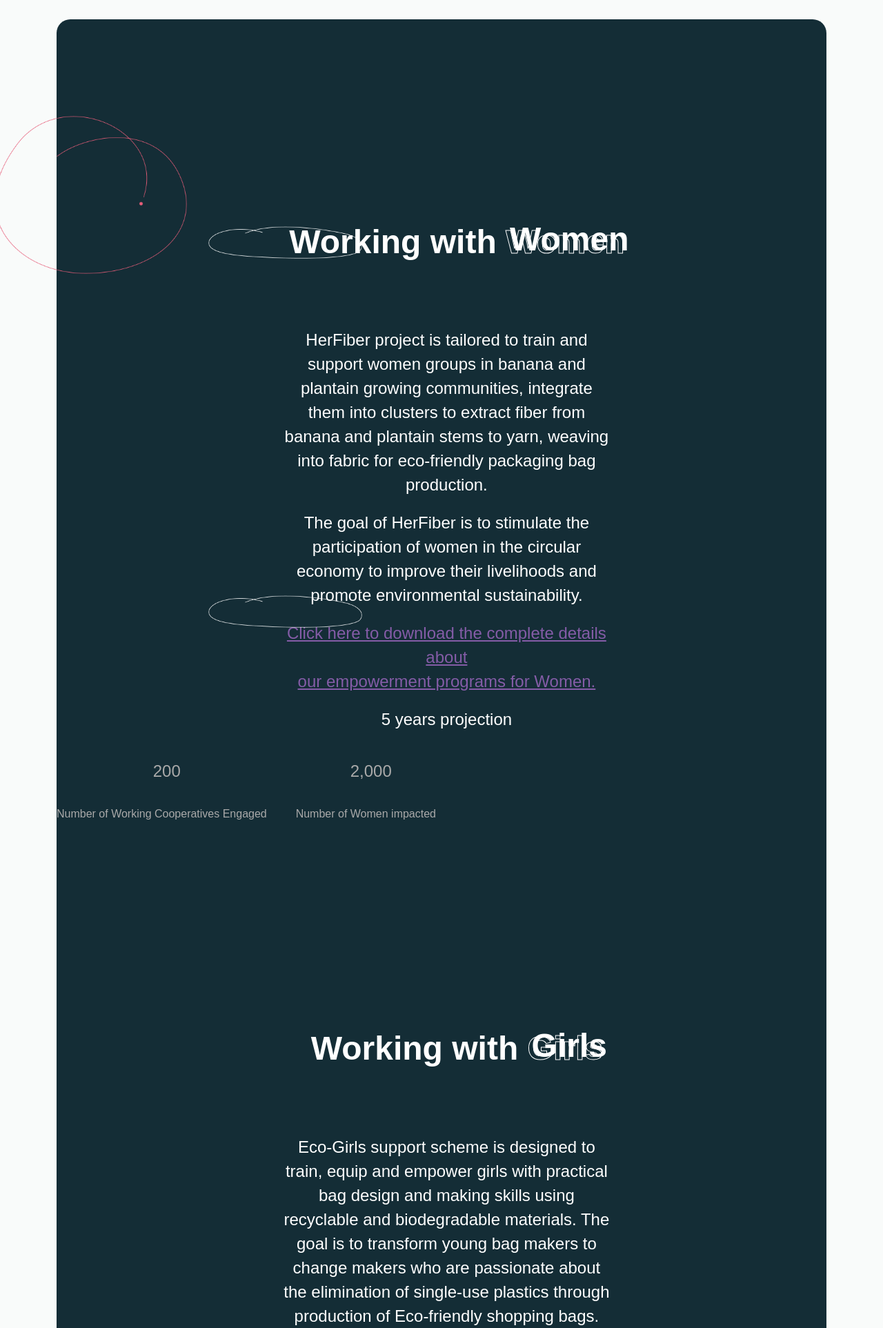
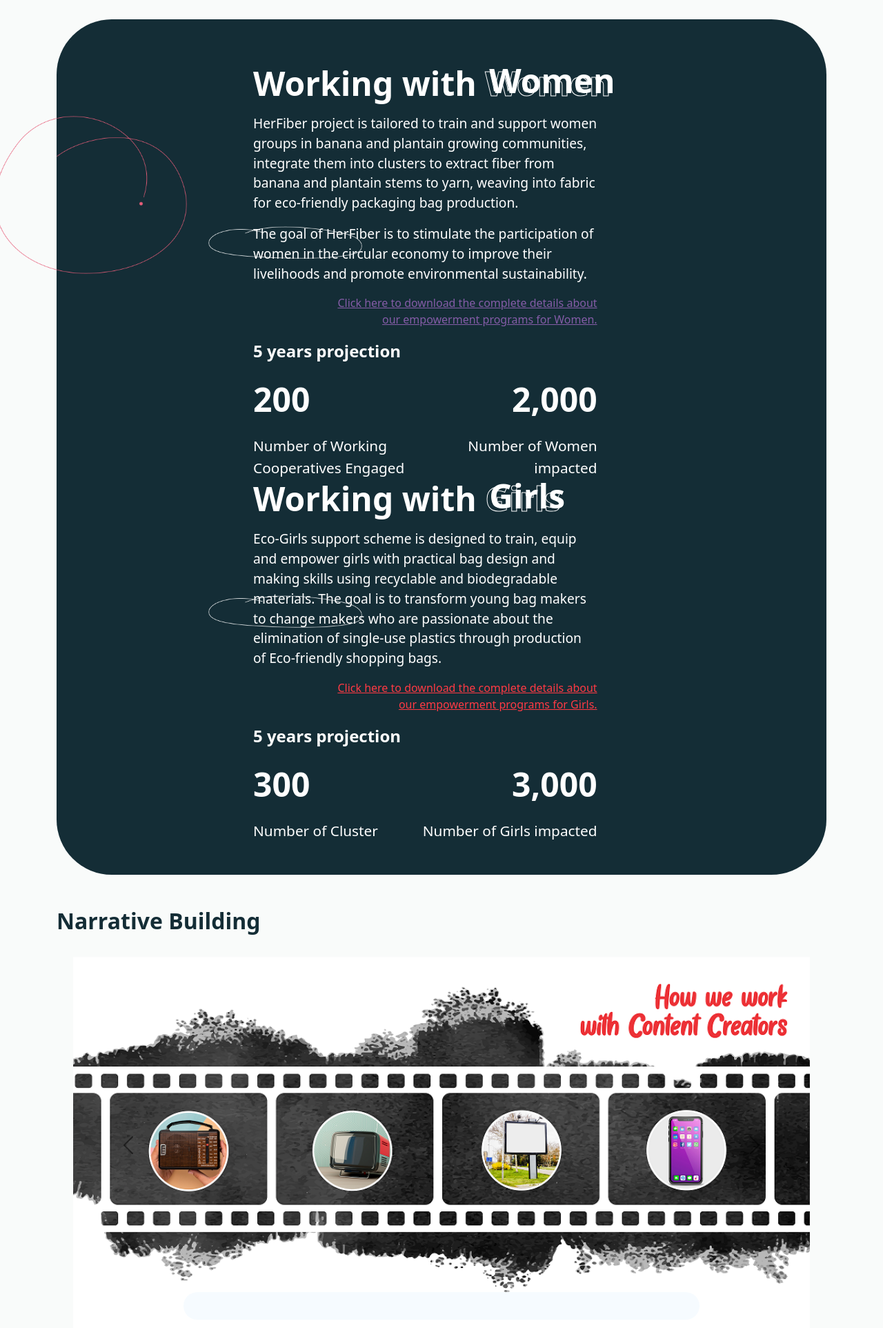
Before and after one commit to prezine/shoppersbag.co, a PHP site: page /impact.html in a window 1280 px wide. Shown: the part 258-2183 px from the top of the page at 69% size. Run offline with PHP 8.4, Linux system fonts and the light colour scheme; some web fonts are replaced.

Commit message:
impact lg screen almost done

```diff
--- a/assets/css/impact.css
+++ b/assets/css/impact.css
@@ -45,19 +45,10 @@ body a, li{
     background-repeat: no-repeat;
     background-size: cover;
     margin: 0 auto;
-    border-radius: 20px !important;
+    border-radius: 80px !important;
 
 }
-.hero-text{
-    font-family: 'Avenir', sans-serif;
-    width: 100%;
-    padding: 0rem 15rem;
-    margin: 0 auto;
-}
-.hero-text--heading {
-    padding: 5.5rem 0px 1rem 0px!important;
 
-}
 .hero-text--heading span{
     color: transparent;
   text-shadow: 6px -4px 0px white;
@@ -66,21 +57,37 @@ body a, li{
 
 }
 
+.hero-text--body{
+    width: 60% !important;
+}
+.women-text{
+    font-size: 1.2rem !important;
+}
+.click-here a{
+    font-size: 1rem !important;
+}
+.years{
+    font-size: 1.5rem !important;
+}
+.engaged p{
+    font-size: 3rem !important;
 
-.hero-text--body{
-    max-width: 550px;
-    margin-top: 1rem;
-
+}
+.engaged span{
+    font-size: 1.3rem !important;
 }
 .sustainable{
     color: var(--purple);
+}
+.click-here{
+    color: #FF3A44;
 }
 
 .scribbling-impact{
     position: absolute;
     width: 25%;
     top: 140px;
-    left: -90px;
+    left: -90px !important;
 
 }
 .circular-scribbling{
@@ -95,11 +102,14 @@ body a, li{
     top: 835px;
     left: 220px;
 }
-.click-here{
-    color: #FF3A44;
-}
+
 
 /* slider */
+.slider-title{
+    font-size: 2rem !important;
+    color: var(--fontblue);
+    font-weight: 700;
+}
 
 .slider-main{
    /* background-color: whitesmoke; */
@@ -112,6 +122,12 @@ body a, li{
     padding: 4rem 4rem !important;
     object-fit: contain;
 
+}
+.carousel-text{
+    background-color: rgba(240, 248, 255, 0.574);
+    color:  var(--fontblue);
+    border-radius: 100px;
+    padding: 0 1rem;
 }
 
 /* content-creators */
@@ -292,46 +263,152 @@ footer li a:hover{
         display: none !important;
 
     }
+} */
+/* @media (min-width:768px){
+    .hero-text{
+        padding: 0rem;
     }
-@media (max-width:375px){
+    .content-title{
+        font-size: 2.1rem;
+        margin-bottom: 25px;
+    }
+    .slider-title{
+        font-weight: 500;
+    }
+   .plastic-report{
+        font-size: 1.5rem;
+   }
+} */
+@media (min-width:992px){
     .hero-text{
-        font-family: 'Avenir', sans-serif;
-        width: 100%;
-        padding: 0rem 0rem;
-        margin: 0 auto;
+        padding: 0rem;
     }
+    .content-title{
+        font-size: 2.5rem;
+        margin-bottom: 25px;
+    }
+    .slider-title{
+        font-weight: 700;
+    }
+    .plastic-report{
+        font-size: 1.2rem !important;
+   }
+
+}
+@media (min-width:1200px){
+
+
+    .hero-text--heading span{
+      color: transparent;
+      text-shadow: 6px -4px 0px white;
+      -webkit-text-stroke:1px white ;
+
+
+    }
+
+    .hero-text--body{
+        width: 60% !important;
+    }
+    .women-text{
+        font-size: 1.2rem !important;
+    }
+    .click-here a{
+        font-size: 1rem !important;
+    }
+    .years{
+        font-size: 1.5rem !important;
+    }
+    .engaged p{
+        font-size: 3rem !important;
+
+    }
+    .engaged span{
+        font-size: 1.3rem !important;
+    }
+    .sustainable{
+        color: var(--purple);
+    }
+    .click-here{
+        color: #FF3A44;
+    }
+
+    .scribbling-impact{
+        position: absolute;
+        width: 25%;
+        top: 140px;
+        left: -90px !important;
+
+    }
+    .circular-scribbling{
+        position: absolute;
+        width: 20%;
+        top: 300px;
+        left: 220px;
+    }
+    .circular-scribbling-1{
+        position: absolute;
+        width: 20%;
+        top: 835px;
+        left: 220px;
+    }
+
+
     /* slider */
+    .slider-title{
+        font-size: 2rem !important;
+        color: var(--fontblue);
+        font-weight: 700;
+    }
 
     .slider-main{
        /* background-color: whitesmoke; */
         min-height: 400px;
         border-radius: 10px;
-     margin: -30% !important;
+    }
+    .slider-img{
+        width: 100%;
+        height: 200px !important;
+        padding: 4rem 4rem !important;
+        object-fit: contain;
 
     }
+    .carousel-text{
+        background-color: rgba(240, 248, 255, 0.574);
+        color:  var(--fontblue);
+        border-radius: 100px;
+        padding: 0 1rem;
+    }
 
-    /* .slider-img{
-
-        width: 100%;
-        height: 350px !important;
-        padding: 0rem 0rem !important;
-
-    } */
-    .content-title{
-        font-size: 1.8rem;
-        margin-bottom: 25px;
-    }
-    .slider-title{
-        font-weight: 500;
-    }
-    .custom-container{
-        width: 100% !important;
+    /* content-creators */
+    .content-creators{
+       font-family: 'Avenir', sans-serif;
+       border: 2px solid white;
+       box-shadow: -7px 7px 2px 0px #E1DFF4;
+       border-radius: 10px;
+       padding: 2rem 0px;
+       margin: 3rem 0;
     }
     .custom-warning{
         background-color: #F6DB49;
-        margin-left: 6%;
     }
-   .footer-border{
-    border-radius: 40px !important;
+    .custom-container{
+        border: 2px solid black;
+        border-radius: 60px;
+        width: 700px !important;
+        margin: 0 auto;
+        padding: 1.8rem 0;
+       box-shadow: -7px 7px 2px 0px #F6DB49;
     }
+
+    /* footer */
+    .subscribe{
+        background-color: var(--lightblue);
+        border-radius: 45px;
+
     }
+    .content-title{
+        font-size: 2.5rem;
+        margin-bottom: 25px;
+    }
+
+}
--- a/impact.html
+++ b/impact.html
@@ -56,67 +56,70 @@
         <div class="container">
               <section class="hero-section pt-3 pb-5 my-5 position-relative">
 
-                <div class="row">
-                  <div class="col-10 offset-1 col-sm-10 offset-sm-1 col-md-10 offset-md-1 col-lg-10 offset-lg-1 col-xl-12 offset-xl-0 ">
-                    <div class="hero-text   text-white " >
-                      <h1 class="hero-text--heading fw-bolder display-5 text-white ">Working with <span>Women</span></h1>
-                      <p class="hero-text--body text-start text-white  mt-3 ">HerFiber project is tailored to train and support women groups in banana and plantain growing communities, integrate them into clusters to extract fiber from banana and plantain stems to yarn, weaving into fabric for eco-friendly packaging bag production.
+                  <div class="row mt-xl-5 mt-lg-5">
+                    <div class="col-9 offset-3 ">
+                        <h1 class="hero-text--heading fw-bolder display-5 text-white ">Working with <span>Women</span></h1>
+                        <div class="hero-text--body">
+                          <p class=" text-white mt-3 women-text ">HerFiber project is tailored to train and support women groups in banana and plantain growing communities, integrate them into clusters to extract fiber from banana and plantain stems to yarn, weaving into fabric for eco-friendly packaging bag production.
 
-                      </p>
-                      <p class="hero-text--body text-start text-white   ">
-                          The goal of HerFiber is to stimulate the participation of women in the circular economy to improve their livelihoods and promote environmental sustainability.
-                      </p>
-                      <p class=" text-end hero-text--body  fs-6 "><a href="" class="sustainable"> <u> Click here to download the complete details about <br>  our empowerment programs for Women.</u></a></p>
-                      </p>
-                      <p class="text-white  text-start fw-bold mt-3">5 years projection</p>
-                      <div class="d-flex justify-content-between  text-start hero-text--body ">
-                        <div class="">
-                          <p class="fw-bold display-4">200</p>
-                          <span  class="fs-6 ">Number of Working Cooperatives Engaged</span>
+                          </p>
+                          <p class="text-white   women-text ">
+                              The goal of HerFiber is to stimulate the participation of women in the circular economy to improve their livelihoods and promote environmental sustainability.
+                          </p>
+                          <p class=" text-end  click-here"><a href="" class="sustainable"> <u> Click here to download the complete details about <br>  our empowerment programs for Women.</u></a></p>
+                          <p class="text-white  text-start fw-bold mt-3 years">5 years projection</p>
+                          <div class="d-flex justify-content-between  text-start ">
+                            <div class="engaged text-white">
+                              <p class="fw-bold ">200</p>
+                              <span  class="">Number of Working Cooperatives Engaged</span>
+                            </div>
+                            <div class="engaged text-white text-end">
+                              <p class="fw-bold ">2,000</p>
+                              <span  class="">Number of Women impacted  </span>
+                            </div>
+                          </div>
                         </div>
-                        <div class="">
-                          <p class="fw-bold display-4">2,000</p>
-                          <span  class="fs-6 ">Number of Women impacted  </span>
-                        </div>
-                      </div>
-                    </div>
-                    <div class="hero-text   text-white  pb-5 pt-2" >
-                      <h1 class="hero-text--heading fw-bolder display-5 text-white ">Working with <span>Girls</span> </h1>
-                      <p class="hero-text--body text-start text-white mt-3 ">Eco-Girls support scheme is designed to train, equip and empower girls with practical bag design and making skills using recyclable and biodegradable materials.
-                        The goal is to transform young bag makers to change makers who are passionate about the elimination of single-use plastics through production of Eco-friendly shopping bags.
 
 
-                      </p>
-
-                      <p class=" text-end hero-text--body fs-6 "><a href="" class="click-here"> <u> Click here to download the complete details about <br>  our empowerment programs for Girls.</u></a></p>
-                      </p>
-                      <p class="text-white text-start fw-bold mt-3">5 years projection</p>
-                      <div class="d-flex justify-content-between text-start hero-text--body ">
-                        <div class="">
-                          <p class="fw-bold display-4">300</p>
-                          <span  class="fs-6 ">Number of Cluster</span>
+                    </div>
+                  </div>
+                  <div class="row">
+                    <div class="col-9 offset-3 ">
+                        <h1 class="hero-text--heading fw-bolder display-5 text-white ">Working with <span>Girls</span></h1>
+                        <div class="hero-text--body">
+                          <p class=" text-white mt-3 women-text ">Eco-Girls support scheme is designed to train, equip and empower girls with practical bag design and making skills using recyclable and biodegradable materials.
+                            The goal is to transform young bag makers to change makers who are passionate about the elimination of single-use plastics through production of Eco-friendly shopping bags.
+                          <p class=" text-end  click-here"><a href="" class="click-here"> <u> Click here to download the complete details about <br>  our empowerment programs for Girls.</u></a></p>
+                          <p class="text-white  text-start fw-bold mt-3 years">5 years projection</p>
+                          <div class="d-flex justify-content-between  text-start ">
+                            <div class="engaged text-white">
+                              <p class="fw-bold ">300</p>
+                              <span  class="">Number of Cluster</span>
+                            </div>
+                            <div class="engaged text-white text-end">
+                              <p class="fw-bold ">3,000</p>
+                              <span  class="">Number of Girls impacted  </span>
+                            </div>
+                          </div>
                         </div>
-                        <div>
-                          <p class="fw-bold display-4">3,000</p>
-                          <span  class="fs-6 ">Number of Girls Impacted  </span>
-                        </div>
-                      </div>
-                  </div>
-                  </div>
-                </div>
 
 
-                  <div class="">
-                    <img src="./assets/images/impact/impact.png" alt="" class="scribbling-impact">
-                    <img src="./assets/images/impact/circular-highlight.png" alt="" class="circular-scribbling">
+                    </div>
+                  </div>
 
-                </div>
+                  <img src="./assets/images/impact/impact.png" alt="" class="scribbling-impact">
+                  <img src="./assets/images/impact/circular-highlight.png" alt="" class="circular-scribbling">
+                  <img src="./assets/images/impact/circular-highlight.png" alt="" class="circular-scribbling-1">
 
 
-              <div class="">
-                  <img src="./assets/images/impact/circular-highlight.png" alt="" class="circular-scribbling-1">
 
-              </div>
+
+
+
+
+
+
+
 
 
 
@@ -142,8 +145,8 @@
                       </div>
                       <div class="carousel-inner">
                         <div class="carousel-item active">
-                          <img src="./assets/images/narrative-slider-1.png" class="d-block  w-100 slider-img" alt="...">
-                          <div class="carousel-caption d-none d-md-block">
+                          <img src="./assets/images/narrative-slider-1.png" class="d-block  w-100 slider-im" alt="...">
+                          <div class="carousel-caption carousel-text d-none d-md-block">
                             <!-- <h5 class="fw-bolder">How We Are Working with Content Creators
 
                               </h5>
@@ -155,7 +158,7 @@
                         </div>
                         <div class="carousel-item" data-bs-interval="5000" >
                           <img src="./assets/images/narrative-slider-2.png" class="d-block  w-100 slider-img-1" alt="...">
-                          <div class="carousel-caption d-none d-md-block mt-5">
+                          <div class="carousel-caption carousel-text d-none d-md-block mt-5">
                             <h5>Our Goal in the Naija Zero Plastic Challenge </h5>
                             <p>To engage content creators to deepen the awareness of adopting a zero plastic lifestyle that encourages behavioral change and a leap towards smart eco-friendly alternatives.
                             </p>
@@ -163,7 +166,7 @@
                         </div>
                         <div class="carousel-item" data-bs-interval="5000" >
                           <img src="./assets/images/narrative-slider-3.png" class="d-block  w-100 slider-img-2" alt="...">
-                          <div class="carousel-caption d-none d-md-block">
+                          <div class="carousel-caption carousel-text d-none d-md-block">
                             <h5>The Challenge seeks to achieve the following objectives:</h5>
                             <p>Build a narrative using creative and digital channels to drive the adoption of a zero plastic lifestyle in Nigeria.
 
@@ -175,7 +178,7 @@
                         </div>
                         <div class="carousel-item" data-bs-interval="5000" >
                           <img src="./assets/images/narrative-slider-5.png" class="d-block  w-100 slider-img-3" alt="...">
-                          <div class="carousel-caption d-none d-md-block">
+                          <div class="carousel-caption carousel-text d-none d-md-block">
                             <h5>Entry Categories</h5>
                             <p>The Challenge is designed to deepen zero plastic narrative using creative media such as Visual Art, Spoken Word, Short Video, Music and Photography.
 
@@ -185,9 +188,8 @@
                         <div class="carousel-item" data-bs-interval="5000" >
                           <img src="./assets/images/narrative-slider-4.png" class="d-block  w-100 slider-img-4" alt="...">
                           <div class="carousel-caption d-none d-md-block">
-                            <!-- <h5>learn more</h5> -->
-                            <button class="btn rounded-pill   px-4 py-1"><a href="www.shoppersbag.co/naijazeroplasticchallenge
-                              " class="text-white fw-bold">learn more</a> </button>
+                            <button class="btn rounded-pill bg-gradient border-danger   px-4 py-2"><a href="www.shoppersbag.co/naijazeroplasticchallenge
+                              " class="text-white fw-bold text-capitalize ">learn more</a> </button>
                           </div>
                         </div>
                       </div>
```
Also changed, not shown: other parts of assets/css/impact.css (+30 -75 lines). Lines whose indentation alone changed are shown as unchanged.
